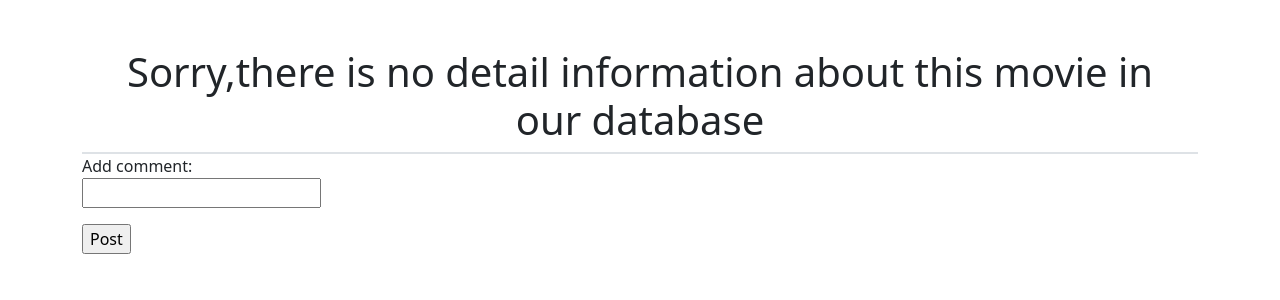
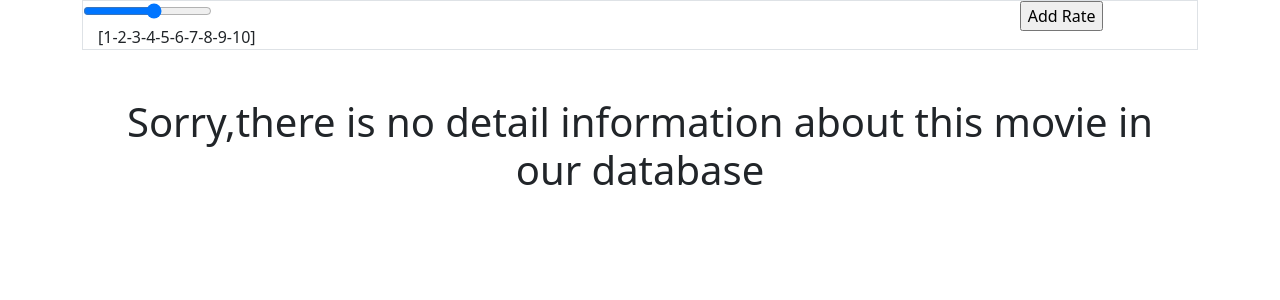
Before and after one commit to FalkowskiKamil/MoviesCatalogue, a Flask app: page /movie/594767 in a window 1280 px wide. Shown: the part 56-356 px from the top of the page. Run offline with Flask 3, Linux system fonts and the light colour scheme; data that the repository does not hold is empty; some libraries are stand-ins or nearby versions.

Commit message:
Add rating system

```diff
--- a/apps/forms.py
+++ b/apps/forms.py
@@ -1,6 +1,7 @@
 from flask_wtf import FlaskForm
-from wtforms import StringField, PasswordField, SubmitField, BooleanField
-from wtforms.validators import DataRequired, Email, EqualTo
+from wtforms import StringField, PasswordField, SubmitField, BooleanField, IntegerField, TextAreaField
+from wtforms.validators import DataRequired, Email, EqualTo, NumberRange
+from wtforms.widgets import RangeInput
 
 class RegistrationForm(FlaskForm):
   username = StringField('Username', validators=[DataRequired()])
@@ -16,5 +17,9 @@ class LoginForm(FlaskForm):
   submit = SubmitField('Login')
 
 class PostForm(FlaskForm):
-  body = StringField('Body', validators=[DataRequired()])
+  body = TextAreaField('Body', validators=[DataRequired()])
   submit = SubmitField('Post')
+
+class RateForm(FlaskForm):
+  rate = IntegerField('Rate', validators=[DataRequired(), NumberRange(min=1, max=10)], widget= RangeInput(step=1), description='[1-2-3-4-5-6-7-8-9-10]')
+  submit = SubmitField('Add Rate')
--- a/apps/routes.py
+++ b/apps/routes.py
@@ -1,7 +1,7 @@
 from flask import render_template, request, redirect, flash, url_for
 from apps import app, tmdb_client, db, login_manager
-from apps.models import User, Post
-from apps.forms import RegistrationForm, LoginForm, PostForm
+from apps.models import User, Post, Rating
+from apps.forms import RegistrationForm, LoginForm, PostForm, RateForm
 from apps import tmdb_client
 from flask_login import login_required, login_user, logout_user, current_user
 from random import shuffle
@@ -43,18 +43,38 @@ def movie_details(movie_id):
     details = tmdb_client.get_single_movie(movie_id)
     cast = tmdb_client.get_single_movie_cast(movie_id)
     form = PostForm(csrf_enabled=False)
+    form2 = RateForm(csrf_enabled=False)
     if request.method == 'POST':
-        if form.validate_on_submit():
-            post= Post(
-            body = form.body.data,
-            user_id = current_user.id,
-            movie_id = movie_id
-            )
-            db.session.add(post)
-            db.session.commit()
-            flash(f'Succesfully added post!')
+        if 'rate' in request.form:
+            if form2.validate_on_submit():
+                rate = Rating(
+                    rate = form2.rate.data,
+                    user_id = current_user.id,
+                    movie_id = movie_id
+                )
+                db.session.add(rate)
+                db.session.commit()
+                flash(f'Succesfully added rate!')
+        else:
+            flash(f'{request.form.items()}')
+            if form.validate_on_submit():
+                post= Post(
+                body = form.body.data,
+                user_id = current_user.id,
+                movie_id = movie_id
+                )
+                db.session.add(post)
+                db.session.commit()
+                flash(f'Succesfully added post!')
+
     comment=[]
     comment = Post.query.filter_by(movie_id=movie_id).all()
+    rate = Rating.query.filter_by(movie_id=movie_id).all()
+    if rate:
+        mean = [x.rate for x in rate]
+        mean = sum(mean)/len(mean)
+    else:
+        mean=[]
     if cast == None:
         cast = []
     else:
@@ -68,7 +88,7 @@ def movie_details(movie_id):
     fav=False
     if movie_id in FAVORITES:
         fav=True
-    return render_template("movie_details.html", movie=details, cast=cast, selected_backdrop=selected_backdrop, fav=fav, form=form, comment=comment)
+    return render_template("movie_details.html",mean=mean, movie=details,rate = rate, cast=cast, selected_backdrop=selected_backdrop, fav=fav, form=form, form2 = form2, comment=comment)
 
 @app.route("/search")
 def search():
--- a/apps/templates/index.html
+++ b/apps/templates/index.html
@@ -60,5 +60,6 @@
         <script src="vendor/bootstrap/js/bootstrap.bundle.min.js"></script>
         <!-- Core theme JS-->
         <script src="js/scripts.js"></script>
-    </body>
+
+      </body>
 </html>
--- a/apps/templates/movie_details.html
+++ b/apps/templates/movie_details.html
@@ -1,6 +1,27 @@
 {% extends "index.html" %}
 
 {% block content %}
+{% if form2 %}
+
+<form id='rate-form' action='' method='post'>
+<div class="form-group border">
+    {{ form2.hidden_tag() }}
+    <div class="form-row">
+        <div class="col-10">
+            {{ form2.rate }}
+            <div class="col-10 ">
+                {{ form2.rate.description }}
+            </div>
+        </div>
+        <div class="col">
+    {{ form2.submit() }}
+    </div>
+
+</div>
+</div>
+</form>
+{% endif %}
+
 <div class="container">
 
     {% if movie.title %}
@@ -24,7 +45,9 @@
                 <dd>{% for genre in movie.genres %}{{ genre.name }}, {% endfor %}</dd>
                 </dl>
                 <dt>Rating</dt>
-                <dd>{{movie.vote_average|round(2,'floor') }} / 10 ({{movie.vote_count}} vote)</dd>
+                <dd>{{movie.vote_average|round(2,'floor') }} / 10 ({{movie.vote_count}} vote TMDB)</dd>
+                {% if mean %}<dd>{{mean}} / 10 ({{rate|length}} vote MC) </dd>{% endif %}
+            </dl>
             </div>
     </div>
     {% else %}
@@ -53,15 +76,19 @@
 
 {% endfor %}
 {% endif %}
+</div>
+<div class="row">
+    <dl>
+    {% for com in comment %}
+    <div class="border">
+        <dd><a href="">{{com.body}}</a> </dd>
+        <dt><a href="">autor: {{com.author.username}}</a> on {{com.created}}</dt>
+    </div>
+    {% endfor %}
+</dl>
+    </div>
+    {% if current_user.is_authenticated %}
 
-<div class="border">
-
-    {% for com in comment %}
-        <h1 class="my-4">{{com.body}} </h1>
-        <p>autor: {{com.author.username}} on {{com.created}}</p>
-
-    {% endfor %}
-    </div>
     {% if form %}
     <form action="" method="post">
         {{ form.hidden_tag() }}
@@ -72,6 +99,7 @@
         <p>{{ form.submit() }}</p>
     </form>
     {% endif %}
-</div>
+    {% endif %}
+
 </div>
 {% endblock %}
```
Also changed, not shown: apps/models.py (+7 -0 lines), migrations/versions/1add03f367a3_.py (added, +43 -0 lines), migrations/versions/6a7fa6a6493a_.py (added, +34 -0 lines), migrations/versions/868e2fc0dc75_.py (added, +34 -0 lines), TMDB.db, apps/templates/js/scripts.js (line endings or trailing spaces).
